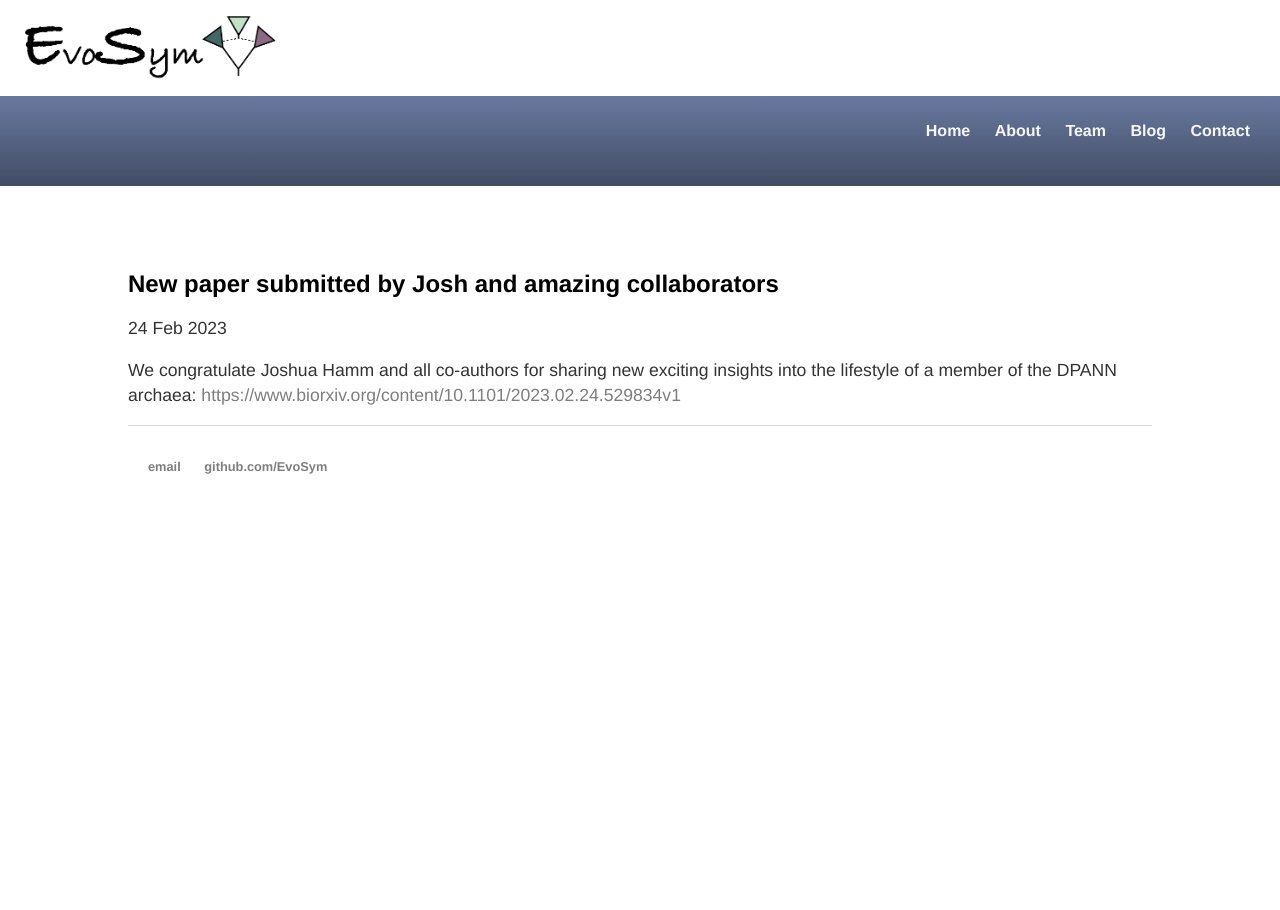
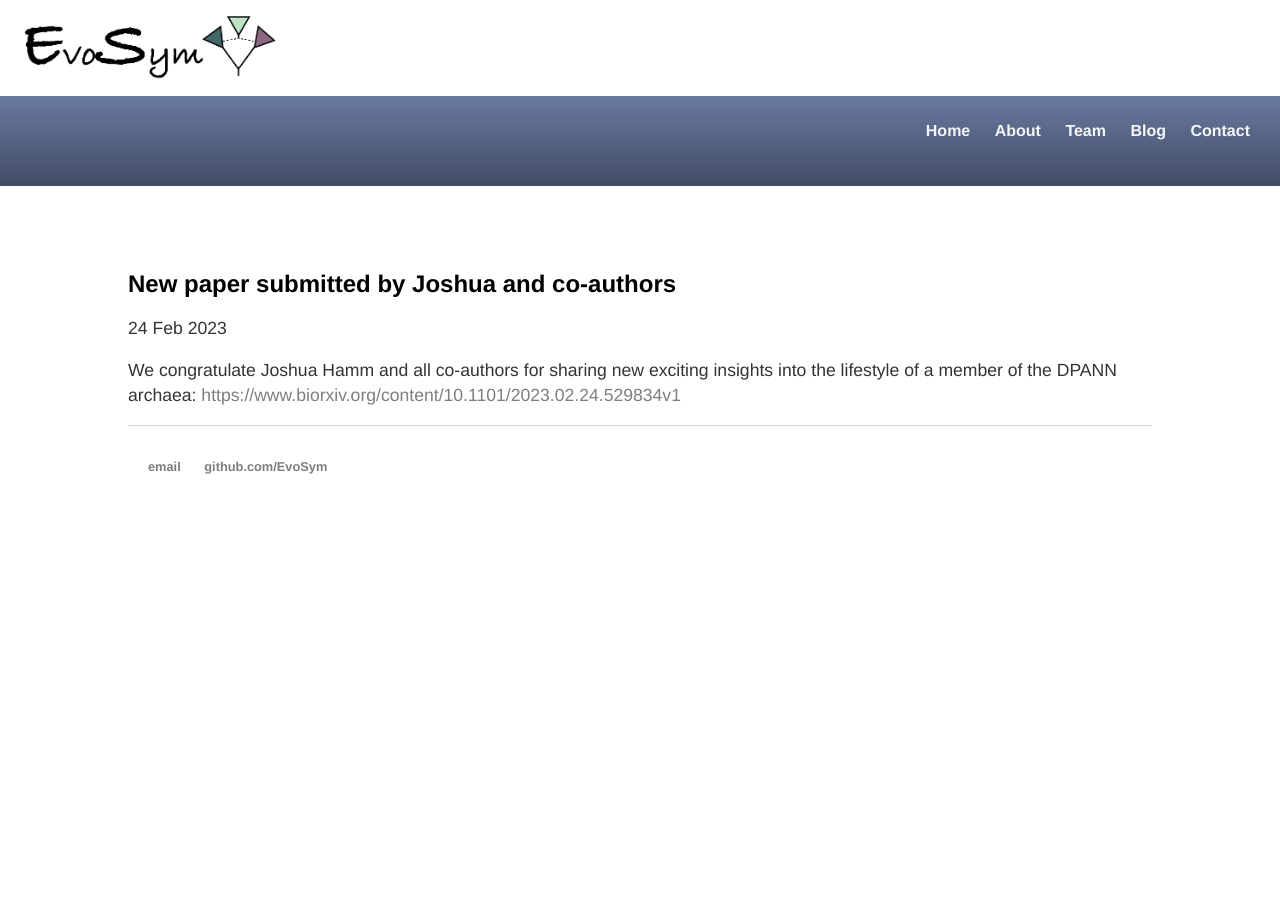
Before and after one commit to EvoSym/EvoSym.github.io, a Jekyll site: the page built from _posts/2023-02-24-New_paper_alert.md, in a window 1280 px wide. Built offline with Jekyll 4.4.1, drawn with Linux system fonts in a browser that asks for light colours.

Commit message:
Update 2023-02-24-New_paper_alert.md

```diff
--- a/_posts/2023-02-24-New_paper_alert.md
+++ b/_posts/2023-02-24-New_paper_alert.md
@@ -1,6 +1,6 @@
 ---
 layout: post
-title: "New paper submitted by Josh and amazing collaborators"
+title: "New paper submitted by Joshua and co-authors"
 date: 2023-02-24
 ---
 
```
